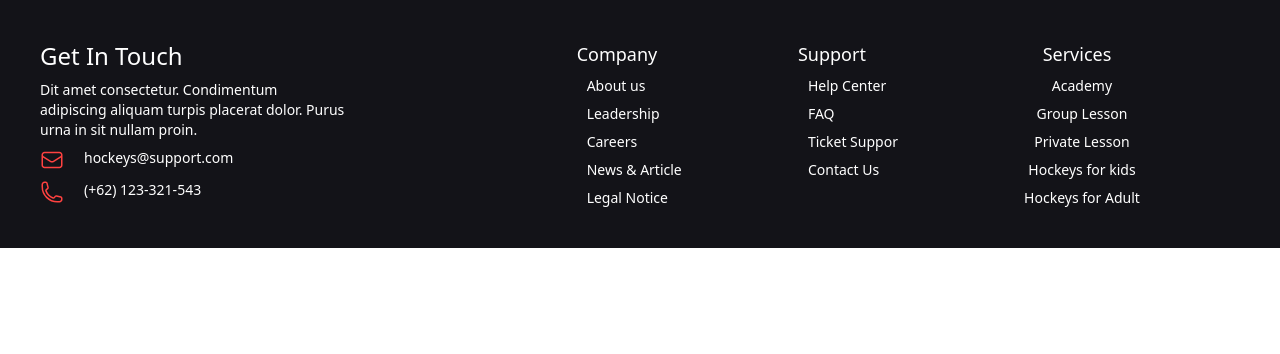
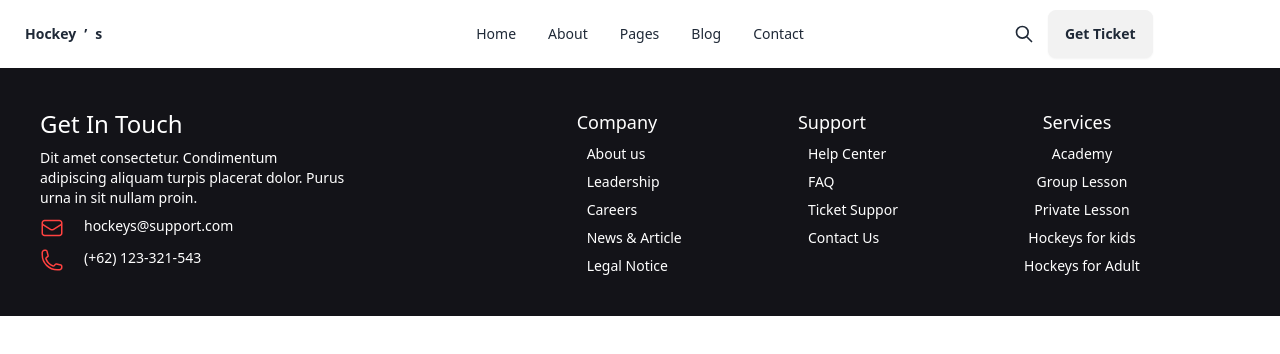
Before and after one commit to nusratjahanlima/hockeys-tailwind-daisyui, a plain HTML site: page index.html in a window 1280 px wide. Drawn offline with nearby package versions, Linux system fonts and the light colour scheme.

Commit message:
navbar section added

```diff
--- a/index.html
+++ b/index.html
@@ -12,7 +12,55 @@
 <body>
 
     <header>
+        <div class="navbar bg-base-100">
+            <div class="navbar-start">
+                <div class="dropdown">
+                    <div tabindex="0" role="button" class="btn btn-ghost lg:hidden">
+                        <div tabindex="0" role="button" class="btn btn-ghost btn-circle sm:hidden">
+                            <svg xmlns="http://www.w3.org/2000/svg" class="h-5 w-5" fill="none" viewBox="0 0 24 24"
+                            stroke="currentColor">
+                            <path stroke-linecap="round" stroke-linejoin="round" stroke-width="2"
+                                d="M4 6h16M4 12h8m-8 6h16" />
+                        </svg>
+                    </div>
+                        </div>
 
+                    <ul tabindex="0"
+                        class="menu menu-sm dropdown-content mt-3 z-[1] p-2 shadow bg-base-100 rounded-box w-52">
+                        <li><a>Home</a></li>
+                        <li><a>About</a></li>
+                        <li><a>Pages</a></li>
+                        <li><a>Blog</a></li>
+                        <li><a>Contact</a></li>
+                    </ul>
+                </div>
+                <a class="btn btn-ghost">
+                    <span className="text-[#121218]">Hockey</span>
+                    <span className="text-[#ff4240]">’</span>
+                    <span className="text-[#121218]">s</span>
+                </a>
+
+            </div>
+            <div class="navbar-center hidden lg:flex">
+                <ul class="menu menu-horizontal px-1">
+                    <li><a>Home</a></li>
+                    <li><a>About</a></li>
+                    <li><a>Pages</a></li>
+                    <li><a>Blog</a></li>
+                    <li><a>Contact</a></li>
+                </ul>
+            </div>
+            <div class="navbar-end">
+                <div tabindex="0">
+                    <button class="btn btn-ghost btn-circle">
+                        <svg xmlns="http://www.w3.org/2000/svg" class="h-5 w-5" fill="none" viewBox="0 0 24 24" stroke="currentColor"><path stroke-linecap="round" stroke-linejoin="round" stroke-width="2" d="M21 21l-6-6m2-5a7 7 0 11-14 0 7 7 0 0114 0z" /></svg>
+                      </button>
+                </div>
+                <div class="navbar-end">
+                    <a class="btn">Get Ticket</a>
+                </div>
+            </div>
+        </div>
     </header>
 
     <main>
@@ -26,13 +74,17 @@
                 nullam proin.</p>
             <aside class="flex flex-row gap-5">
                 <svg xmlns="http://www.w3.org/2000/svg" width="24" height="24" viewBox="0 0 24 24" fill="none">
-                        <path d="M21.75 6.75V17.25C21.75 17.8467 21.5129 18.419 21.091 18.841C20.669 19.2629 20.0967 19.5 19.5 19.5H4.5C3.90326 19.5 3.33097 19.2629 2.90901 18.841C2.48705 18.419 2.25 17.8467 2.25 17.25V6.75M21.75 6.75C21.75 6.15326 21.5129 5.58097 21.091 5.15901C20.669 4.73705 20.0967 4.5 19.5 4.5H4.5C3.90326 4.5 3.33097 4.73705 2.90901 5.15901C2.48705 5.58097 2.25 6.15326 2.25 6.75M21.75 6.75V6.993C21.75 7.37715 21.6517 7.75491 21.4644 8.0903C21.2771 8.42569 21.0071 8.70754 20.68 8.909L13.18 13.524C12.8252 13.7425 12.4167 13.8582 12 13.8582C11.5833 13.8582 11.1748 13.7425 10.82 13.524L3.32 8.91C2.99292 8.70854 2.72287 8.42669 2.53557 8.0913C2.34827 7.75591 2.24996 7.37815 2.25 6.994V6.75" stroke="#FF4240" stroke-width="1.5" stroke-linecap="round" stroke-linejoin="round"/>
+                    <path
+                        d="M21.75 6.75V17.25C21.75 17.8467 21.5129 18.419 21.091 18.841C20.669 19.2629 20.0967 19.5 19.5 19.5H4.5C3.90326 19.5 3.33097 19.2629 2.90901 18.841C2.48705 18.419 2.25 17.8467 2.25 17.25V6.75M21.75 6.75C21.75 6.15326 21.5129 5.58097 21.091 5.15901C20.669 4.73705 20.0967 4.5 19.5 4.5H4.5C3.90326 4.5 3.33097 4.73705 2.90901 5.15901C2.48705 5.58097 2.25 6.15326 2.25 6.75M21.75 6.75V6.993C21.75 7.37715 21.6517 7.75491 21.4644 8.0903C21.2771 8.42569 21.0071 8.70754 20.68 8.909L13.18 13.524C12.8252 13.7425 12.4167 13.8582 12 13.8582C11.5833 13.8582 11.1748 13.7425 10.82 13.524L3.32 8.91C2.99292 8.70854 2.72287 8.42669 2.53557 8.0913C2.34827 7.75591 2.24996 7.37815 2.25 6.994V6.75"
+                        stroke="#FF4240" stroke-width="1.5" stroke-linecap="round" stroke-linejoin="round" />
                 </svg>
                 <p>hockeys@support.com</p>
             </aside>
-                <aside class="flex flex-row gap-5" >
+            <aside class="flex flex-row gap-5">
                 <svg xmlns="http://www.w3.org/2000/svg" width="24" height="24" viewBox="0 0 24 24" fill="none">
-                        <path d="M2.25 6.75C2.25 15.034 8.966 21.75 17.25 21.75H19.5C20.0967 21.75 20.669 21.5129 21.091 21.091C21.5129 20.669 21.75 20.0967 21.75 19.5V18.128C21.75 17.612 21.399 17.162 20.898 17.037L16.475 15.931C16.035 15.821 15.573 15.986 15.302 16.348L14.332 17.641C14.05 18.017 13.563 18.183 13.122 18.021C11.4849 17.4191 9.99815 16.4686 8.76478 15.2352C7.53141 14.0018 6.58087 12.5151 5.979 10.878C5.817 10.437 5.983 9.95 6.359 9.668L7.652 8.698C8.015 8.427 8.179 7.964 8.069 7.525L6.963 3.102C6.90214 2.85869 6.76172 2.6427 6.56405 2.48834C6.36638 2.33397 6.1228 2.25008 5.872 2.25H4.5C3.90326 2.25 3.33097 2.48705 2.90901 2.90901C2.48705 3.33097 2.25 3.90326 2.25 4.5V6.75Z" stroke="#FF4240" stroke-width="1.5" stroke-linecap="round" stroke-linejoin="round"/>
+                    <path
+                        d="M2.25 6.75C2.25 15.034 8.966 21.75 17.25 21.75H19.5C20.0967 21.75 20.669 21.5129 21.091 21.091C21.5129 20.669 21.75 20.0967 21.75 19.5V18.128C21.75 17.612 21.399 17.162 20.898 17.037L16.475 15.931C16.035 15.821 15.573 15.986 15.302 16.348L14.332 17.641C14.05 18.017 13.563 18.183 13.122 18.021C11.4849 17.4191 9.99815 16.4686 8.76478 15.2352C7.53141 14.0018 6.58087 12.5151 5.979 10.878C5.817 10.437 5.983 9.95 6.359 9.668L7.652 8.698C8.015 8.427 8.179 7.964 8.069 7.525L6.963 3.102C6.90214 2.85869 6.76172 2.6427 6.56405 2.48834C6.36638 2.33397 6.1228 2.25008 5.872 2.25H4.5C3.90326 2.25 3.33097 2.48705 2.90901 2.90901C2.48705 3.33097 2.25 3.90326 2.25 4.5V6.75Z"
+                        stroke="#FF4240" stroke-width="1.5" stroke-linecap="round" stroke-linejoin="round" />
                 </svg>
                 <p>(+62) 123-321-543</p>
             </aside>
```
Lines whose indentation alone changed are shown as unchanged.
